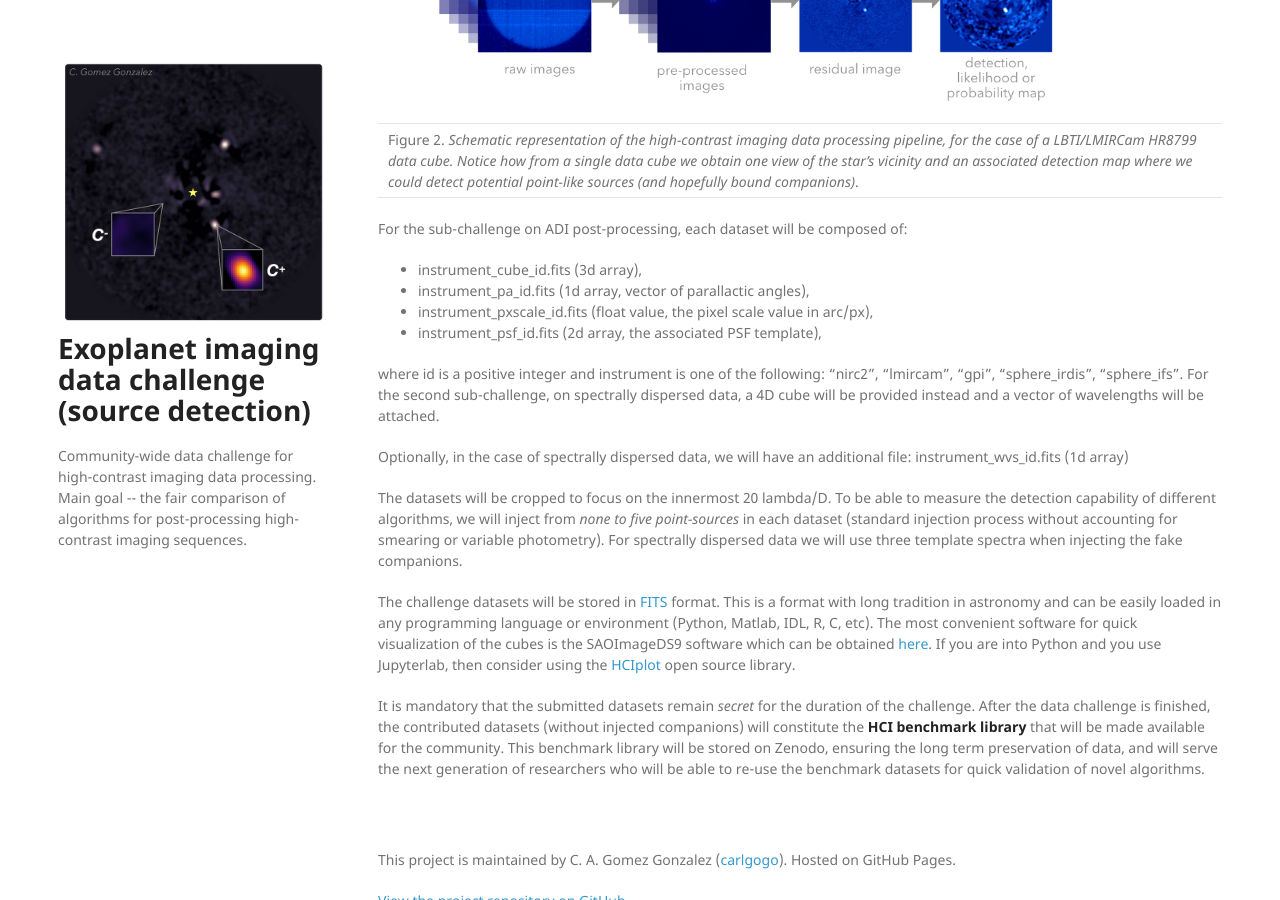
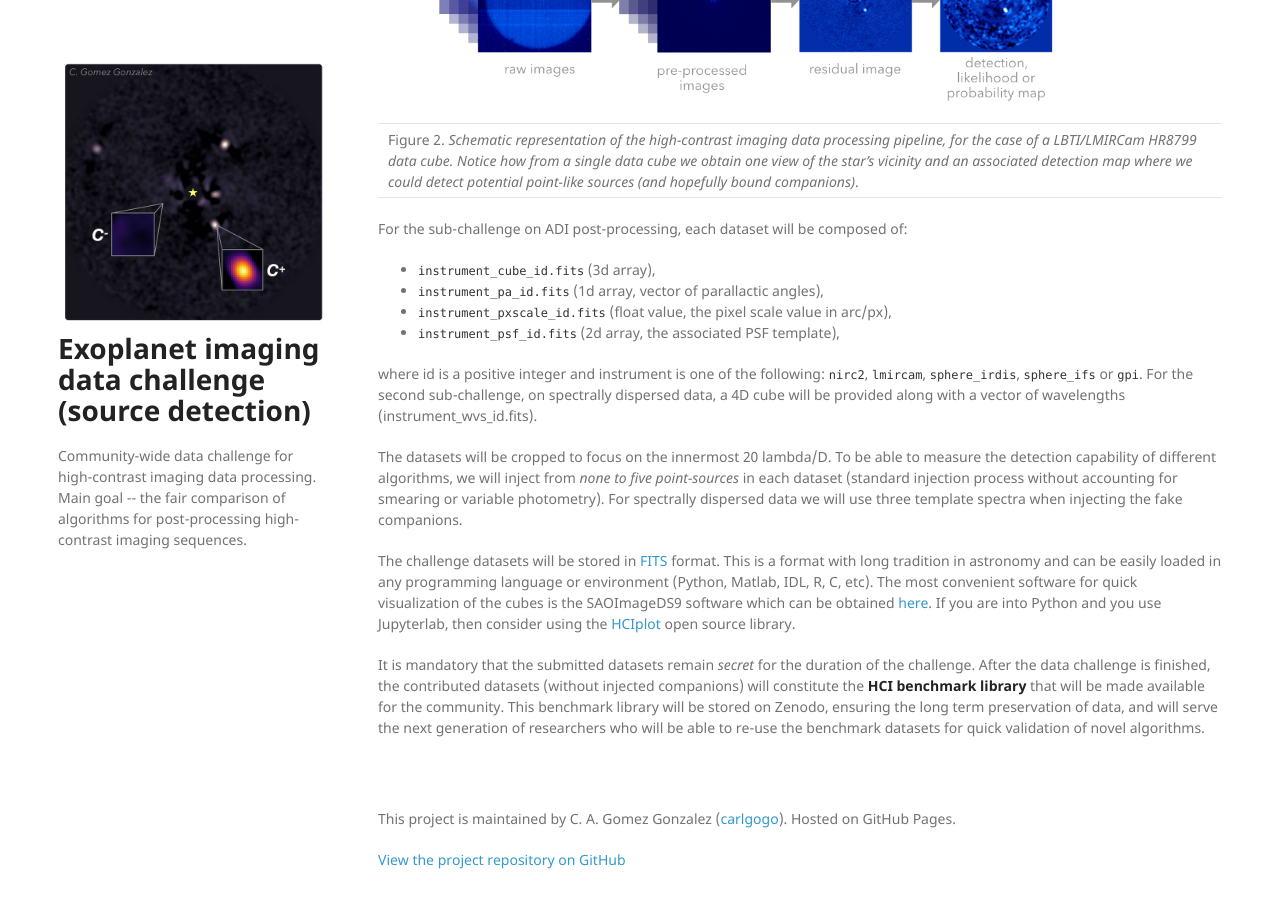
Before and after one commit to carlgogo/exoimaging_challenge, a Jekyll site: the page built from pages/datasets.md, in a window 1280 px wide and 900 px high, scrolled down 515 px. Built offline with Jekyll 4.4.1, drawn with Linux system fonts in a browser that asks for light colours; nearby versions of some CDN libraries; our own code applies the rules of GitHub Pages for plain Markdown files.

Commit message:
upating datasets

```diff
--- a/pages/datasets.md
+++ b/pages/datasets.md
@@ -7,15 +7,12 @@ In order to reduce the need of domain knowledge (e.g. the expertize related to h
 | Figure 2. *Schematic representation of the high-contrast imaging data processing pipeline, for the case of a LBTI/LMIRCam HR8799 data cube. Notice how from a single data cube we obtain one view of the star's vicinity and an associated detection map where we could detect potential point-like sources (and hopefully bound companions)*.  |
 
 For the sub-challenge on ADI post-processing, each dataset will be composed of:
- * instrument_cube_id.fits (3d array),
- * instrument_pa_id.fits (1d array, vector of parallactic angles),
- * instrument_pxscale_id.fits (float value, the pixel scale value in arc/px),
- * instrument_psf_id.fits (2d array, the associated PSF template),
+ * ``instrument_cube_id.fits`` (3d array),
+ * ``instrument_pa_id.fits`` (1d array, vector of parallactic angles),
+ * ``instrument_pxscale_id.fits`` (float value, the pixel scale value in arc/px),
+ * ``instrument_psf_id.fits`` (2d array, the associated PSF template),
 
-where id is a positive integer and instrument is one of the following: "nirc2", "lmircam", "gpi", "sphere_irdis", "sphere_ifs". For the second sub-challenge, on spectrally dispersed data, a 4D cube will be provided instead and a vector of wavelengths will be attached.
-
-Optionally, in the case of spectrally dispersed data, we will have an additional file:
-instrument_wvs_id.fits (1d array)
+where id is a positive integer and instrument is one of the following: ``nirc2``, ``lmircam``, ``sphere_irdis``, ``sphere_ifs`` or ``gpi``. For the second sub-challenge, on spectrally dispersed data, a 4D cube will be provided along with a vector of wavelengths (instrument_wvs_id.fits).
 
 The datasets will be cropped to focus on the innermost 20 lambda/D. To be able to measure the detection capability of different algorithms, we will inject from *none to five point-sources* in each dataset (standard injection process without accounting for smearing or variable photometry). For spectrally dispersed data we will use three template spectra when injecting the fake companions.
 
```
